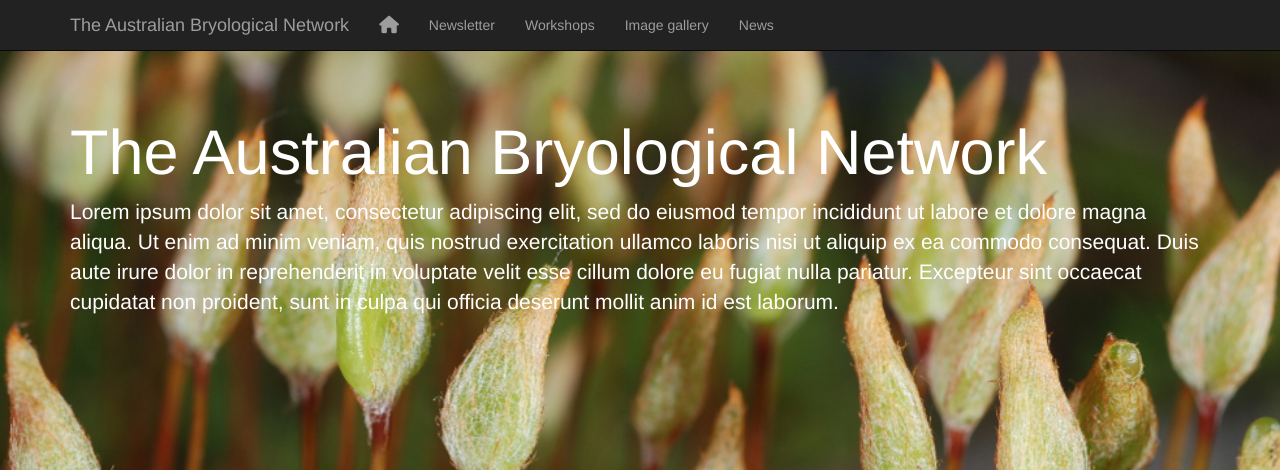
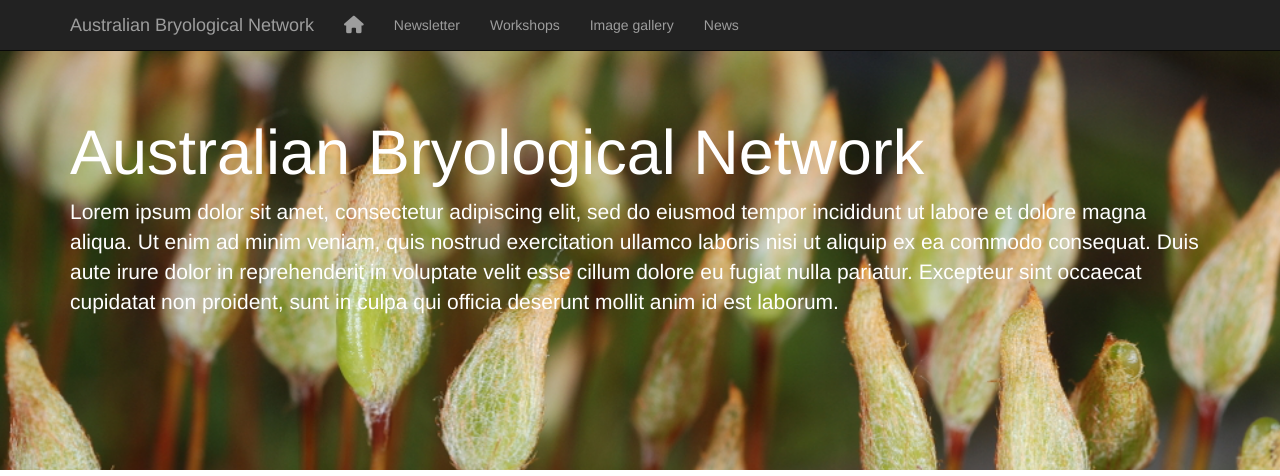
Before and after one commit to nielsklazenga/australian-bryological-network, a Jekyll site: the page built from index.md, in a window 1280 px wide and 954 px high, cut to the strip 0-476 px from the top of the window. Built offline with Jekyll 4.4.1, drawn with Linux system fonts in a browser that asks for light colours; nearby versions of some CDN libraries.

```diff
--- a/_config.yml
+++ b/_config.yml
@@ -13,7 +13,7 @@
 # you will see them accessed via {{ site.title }}, {{ site.email }}, and so on.
 # You can create any custom variable you would like, and they will be accessible
 # in the templates via {{ site.myvariable }}.
-title: The Australian Bryological Network
+title: Australian Bryological Network
 email: your-email@example.com
 description: >- # this means to ignore newlines until "baseurl:"
   Lorem ipsum dolor sit amet, consectetur adipiscing elit, sed do eiusmod tempor incididunt ut labore et dolore magna aliqua. Ut enim ad minim veniam, quis nostrud exercitation ullamco laboris nisi ut aliquip ex ea commodo consequat. Duis aute irure dolor in reprehenderit in voluptate velit esse cillum dolore eu fugiat nulla pariatur. Excepteur sint occaecat cupidatat non proident, sunt in culpa qui officia deserunt mollit anim id est laborum.
--- /dev/null
+++ b/_includes/figure.html
@@ -0,0 +1,4 @@
+<figure>
+  <img src="{{ image.src | relative_url }}" alt="{{ include.caption | escape }}" class="img-responsive"/>
+  <figurecaption>{{ include.caption | esacpe }} Photo: {{ include.creator | escape }}</figurecaption>
+</figure>
--- a/assets/styles.scss
+++ b/assets/styles.scss
@@ -7,6 +7,12 @@
 @import 'banner';
 @import 'homepage-banner';
 
+figurecaption {
+  display: block;
+  padding: 3px 0;
+  margin-bottom: 20px;
+}
+
 .thumbnail, iframe.flickr-embed {
   display: block;
   border: solid 1px #ddd;
--- /dev/null
+++ b/category/bryophyte-of-the-month.html
@@ -0,0 +1,5 @@
+---
+layout: category
+title: Bryophyte of the Month
+category: bryophyte-of-the-month
+---
```
Also changed, not shown: _layouts/botm.html (added, +49 -0 lines), _posts/2018-02-17-bryophyte-of-the-month.md (added, +36 -0 lines), assets/images/contributed/Bart_subsym.jpg (added), assets/images/contributed/Bart_subsym_habitat.jpg (added).
